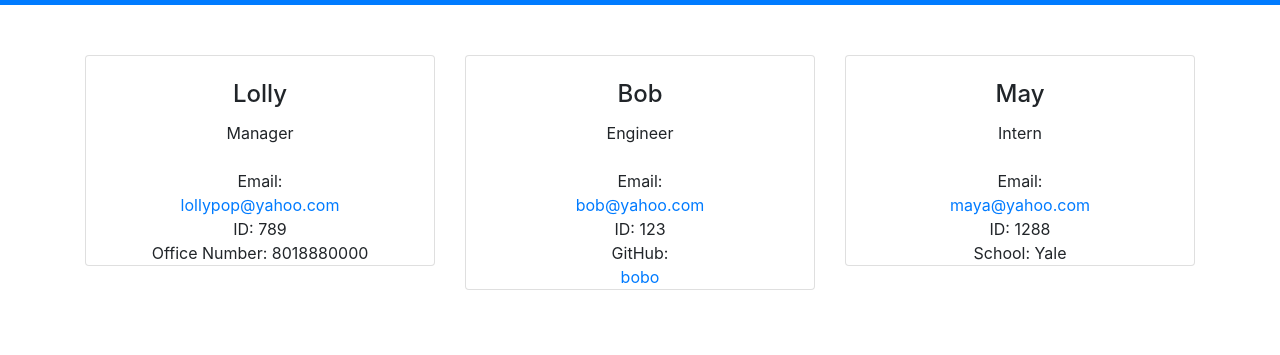
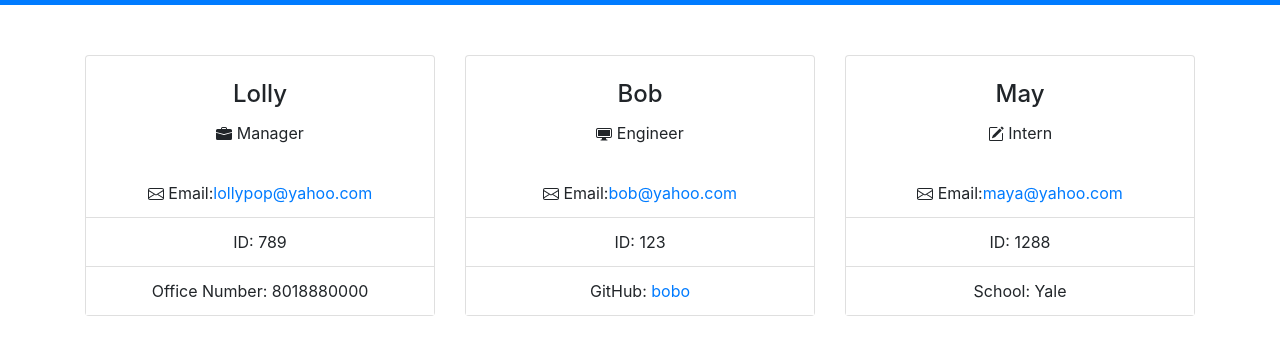
Before and after one commit to riazk88/team-profile-generator, a website: page output/team.html in a window 1280 px wide. Shown: the part 51-406 px from the top of the page. Drawn offline with nearby package versions, Linux system fonts and the light colour scheme.

Commit message:
added icons

```diff
--- a/output/team.html
+++ b/output/team.html
@@ -26,11 +26,19 @@
                   <div class="card-title">
                     <h4>Lolly</h4>
                   </div>
-                  <div class="card-text">Manager</div>
+                  <div class="card-text"><svg class="bi bi-briefcase-fill" width="1em" height="1em" viewBox="0 0 16 16" fill="currentColor" xmlns="http://www.w3.org/2000/svg">
+                    <path fill-rule="evenodd" d="M0 12.5A1.5 1.5 0 0 0 1.5 14h13a1.5 1.5 0 0 0 1.5-1.5V6.85L8.129 8.947a.5.5 0 0 1-.258 0L0 6.85v5.65z"/>
+                    <path fill-rule="evenodd" d="M0 4.5A1.5 1.5 0 0 1 1.5 3h13A1.5 1.5 0 0 1 16 4.5v1.384l-7.614 2.03a1.5 1.5 0 0 1-.772 0L0 5.884V4.5zm5-2A1.5 1.5 0 0 1 6.5 1h3A1.5 1.5 0 0 1 11 2.5V3h-1v-.5a.5.5 0 0 0-.5-.5h-3a.5.5 0 0 0-.5.5V3H5v-.5z"/>
+                  </svg> Manager</div>
                   <br>
-                  <div class="card-text">Email:</div><a href="#">lollypop@yahoo.com</a>
-                  <div class="card-text">ID: 789</div>
-                  <div class="card-text">Office Number: 8018880000</div>
+                  <ul class="list-group list-group-flush">
+                  <li class="list-group-item"><svg class="bi bi-envelope" width="1em" height="1em" viewBox="0 0 16 16" fill="currentColor" xmlns="http://www.w3.org/2000/svg">
+                    <path fill-rule="evenodd" d="M14 3H2a1 1 0 0 0-1 1v8a1 1 0 0 0 1 1h12a1 1 0 0 0 1-1V4a1 1 0 0 0-1-1zM2 2a2 2 0 0 0-2 2v8a2 2 0 0 0 2 2h12a2 2 0 0 0 2-2V4a2 2 0 0 0-2-2H2z"/>
+                    <path d="M.05 3.555C.017 3.698 0 3.847 0 4v.697l5.803 3.546L0 11.801V12c0 .306.069.596.192.856l6.57-4.027L8 9.586l1.239-.757 6.57 4.027c.122-.26.191-.55.191-.856v-.2l-5.803-3.557L16 4.697V4c0-.153-.017-.302-.05-.445L8 8.414.05 3.555z"/>
+                  </svg> Email:<a href="mailto:lollypop@yahoo.com">lollypop@yahoo.com</a></li>
+                  <li class="list-group-item">ID: 789</li>
+                  <li class="list-group-item">Office Number: 8018880000</li>
+                  </ul>
                 </div>
               </div>
             </div>
@@ -41,11 +49,20 @@
                   <div class="card-title">
                     <h4>Bob</h4>
                   </div>
-                  <div class="card-text">Engineer</div>
+                  <div class="card-text"><svg class="bi bi-display-fill" width="1em" height="1em" viewBox="0 0 16 16" fill="currentColor" xmlns="http://www.w3.org/2000/svg">
+                    <path d="M5.75 13.5c.167-.333.25-.833.25-1.5h4c0 .667.083 1.167.25 1.5H11a.5.5 0 0 1 0 1H5a.5.5 0 0 1 0-1h.75z"/>
+                    <path fill-rule="evenodd" d="M13.991 3H2c-.325 0-.502.078-.602.145a.758.758 0 0 0-.254.302A1.46 1.46 0 0 0 1 4.01V10c0 .325.078.502.145.602.07.105.17.188.302.254a1.464 1.464 0 0 0 .538.143L2.01 11H14c.325 0 .502-.078.602-.145a.758.758 0 0 0 .254-.302 1.464 1.464 0 0 0 .143-.538L15 9.99V4c0-.325-.078-.502-.145-.602a.757.757 0 0 0-.302-.254A1.46 1.46 0 0 0 13.99 3zM14 2H2C0 2 0 4 0 4v6c0 2 2 2 2 2h12c2 0 2-2 2-2V4c0-2-2-2-2-2z"/>
+                    <path d="M2 4h12v6H2z"/>
+                  </svg> Engineer</div>
                   <br>
-                  <div class="card-text">Email:</div><a href="#">bob@yahoo.com</a>
-                  <div class="card-text">ID: 123</div>
-                  <div class="card-text">GitHub:</div><a href="#">bobo</a>
+                  <ul class="list-group list-group-flush">
+                  <li class="list-group-item"><svg class="bi bi-envelope" width="1em" height="1em" viewBox="0 0 16 16" fill="currentColor" xmlns="http://www.w3.org/2000/svg">
+                    <path fill-rule="evenodd" d="M14 3H2a1 1 0 0 0-1 1v8a1 1 0 0 0 1 1h12a1 1 0 0 0 1-1V4a1 1 0 0 0-1-1zM2 2a2 2 0 0 0-2 2v8a2 2 0 0 0 2 2h12a2 2 0 0 0 2-2V4a2 2 0 0 0-2-2H2z"/>
+                    <path d="M.05 3.555C.017 3.698 0 3.847 0 4v.697l5.803 3.546L0 11.801V12c0 .306.069.596.192.856l6.57-4.027L8 9.586l1.239-.757 6.57 4.027c.122-.26.191-.55.191-.856v-.2l-5.803-3.557L16 4.697V4c0-.153-.017-.302-.05-.445L8 8.414.05 3.555z"/>
+                  </svg> Email:<a href="mailto:bob@yahoo.com">bob@yahoo.com</a></li>
+                  <li class="list-group-item">ID: 123</li>
+                  <li class="list-group-item">GitHub: <a href="https://github.com/bobo">bobo</a></li>
+                  </ul>
                 </div>
               </div>
             </div>
@@ -56,16 +73,27 @@
                   <div class="card-title">
                     <h4>May</h4>
                   </div>
-                  <div class="card-text">Intern</div>
+                  <div class="card-text"><svg class="bi bi-pencil-square" width="1em" height="1em" viewBox="0 0 16 16" fill="currentColor" xmlns="http://www.w3.org/2000/svg">
+                    <path d="M15.502 1.94a.5.5 0 0 1 0 .706L14.459 3.69l-2-2L13.502.646a.5.5 0 0 1 .707 0l1.293 1.293zm-1.75 2.456l-2-2L4.939 9.21a.5.5 0 0 0-.121.196l-.805 2.414a.25.25 0 0 0 .316.316l2.414-.805a.5.5 0 0 0 .196-.12l6.813-6.814z"/>
+                    <path fill-rule="evenodd" d="M1 13.5A1.5 1.5 0 0 0 2.5 15h11a1.5 1.5 0 0 0 1.5-1.5v-6a.5.5 0 0 0-1 0v6a.5.5 0 0 1-.5.5h-11a.5.5 0 0 1-.5-.5v-11a.5.5 0 0 1 .5-.5H9a.5.5 0 0 0 0-1H2.5A1.5 1.5 0 0 0 1 2.5v11z"/>
+                  </svg> Intern</div>
                   <br>
-                  <div class="card-text">Email:</div><a href="#">maya@yahoo.com</a>
-                  <div class="card-text">ID: 1288</div>
-                  <div class="card-text">School: Yale</div>
+                  <ul class="list-group list-group-flush">
+                  <li class="list-group-item"><svg class="bi bi-envelope" width="1em" height="1em" viewBox="0 0 16 16" fill="currentColor" xmlns="http://www.w3.org/2000/svg">
+                    <path fill-rule="evenodd" d="M14 3H2a1 1 0 0 0-1 1v8a1 1 0 0 0 1 1h12a1 1 0 0 0 1-1V4a1 1 0 0 0-1-1zM2 2a2 2 0 0 0-2 2v8a2 2 0 0 0 2 2h12a2 2 0 0 0 2-2V4a2 2 0 0 0-2-2H2z"/>
+                    <path d="M.05 3.555C.017 3.698 0 3.847 0 4v.697l5.803 3.546L0 11.801V12c0 .306.069.596.192.856l6.57-4.027L8 9.586l1.239-.757 6.57 4.027c.122-.26.191-.55.191-.856v-.2l-5.803-3.557L16 4.697V4c0-.153-.017-.302-.05-.445L8 8.414.05 3.555z"/>
+                  </svg> Email:<a href="mailto:maya@yahoo.com">maya@yahoo.com</a></li>
+                  <li class="list-group-item">ID: 1288</li>
+                  <li class="list-group-item">School: Yale</li>
+                  </ul>
                 </div>
               </div>
             </div>
           </div>
         </div>
+        <script src="https://code.jquery.com/jquery-3.5.1.slim.min.js" integrity="sha384-DfXdz2htPH0lsSSs5nCTpuj/zy4C+OGpamoFVy38MVBnE+IbbVYUew+OrCXaRkfj" crossorigin="anonymous"></script>
+        <script src="https://cdn.jsdelivr.net/npm/popper.js@1.16.0/dist/umd/popper.min.js" integrity="sha384-Q6E9RHvbIyZFJoft+2mJbHaEWldlvI9IOYy5n3zV9zzTtmI3UksdQRVvoxMfooAo" crossorigin="anonymous"></script>
+        <script src="https://stackpath.bootstrapcdn.com/bootstrap/4.5.0/js/bootstrap.min.js" integrity="sha384-OgVRvuATP1z7JjHLkuOU7Xw704+h835Lr+6QL9UvYjZE3Ipu6Tp75j7Bh/kR0JKI" crossorigin="anonymous"></script>
     </body>
 
 </html>
```
Also changed, not shown: dist/generateHTML.js (+41 -13 lines).
